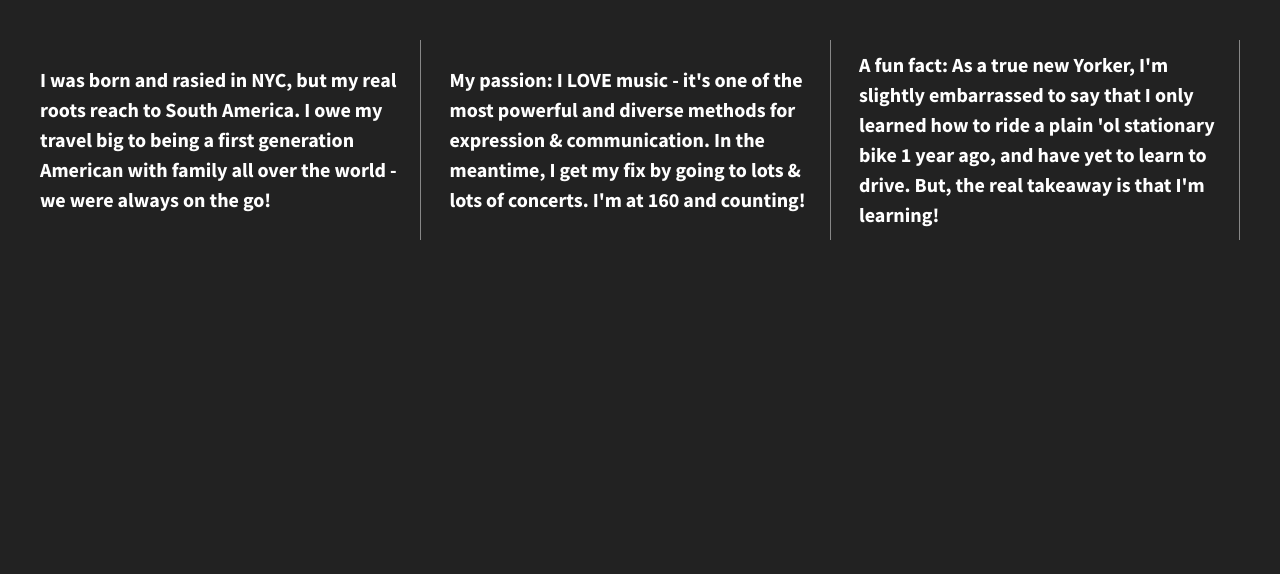
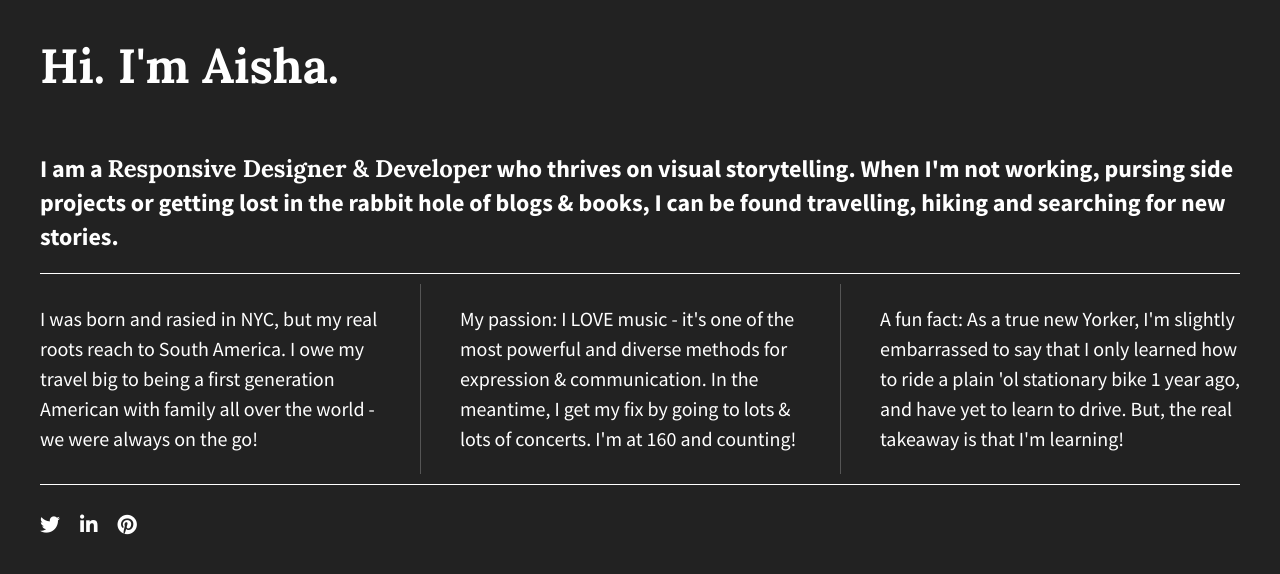
Before and after one commit to Karis-T/flexbox-center-grids, a plain HTML site: page index.html in a window 1280 px wide. Drawn offline with nearby package versions, Linux system fonts and the light colour scheme.

Commit message:
Added header main and footer

```diff
--- a/css/main.css
+++ b/css/main.css
@@ -99,38 +99,87 @@ textarea {
 html {
   background-color: #222;
   height: 100%;
+  width: 100%;
 }
 
 body {
   font-family: 'Source Sans Pro', sans-serif;
-  padding: 2em;
+  padding: 0 2em;
   font-size: 1.25em;
-  height: 100%;
+  color: #fff;
+  display: flex;
+  justify-content: center;
 }
 
-.wrapper {
-  /*add display:flex and set justify-content to space-between*/
-  font-weight: 700;
-  display:flex;
+.flex-container {
+  display: flex;
+  flex-flow: row wrap;
   justify-content: space-between;
+  max-width: 1200px;
 }
 
-.div-1, .div-2, .div-3 {
-  /*give the divs a width of 30%, add display:flex, set justify-content and align-items to center*/
-  color: #fff;
-  line-height: 1.5em;
-  font-size: 1em;
-  height: 200px;
+header,
+footer {
   display: flex;
-  width: 30%;
+  justify-content: flex-start;
+  width: 100%;
+}
+
+main {
+  display: flex;
   justify-content: center;
-  align-items: center;
-  padding-right: 1em;
-  border-right: 1px solid #888;
+  border-bottom: 1px solid #fff;
+  width: 100%;
 }
 
 
+h1{
+  font-size: 3rem;
+}
 
+h2{
+  font-size: 1.5rem;
+}
+
+#wrapper{
+  display: flex;
+  align-items: center;
+  flex-flow: row wrap;
+  justify-content: space-between;
+  padding: 10px 0;
+}
+
+.flex-items{
+  /*give the divs a width of 30%, add display:flex, set justify-content and align-items to center*/
+  display: flex;
+  justify-content: center;
+  align-items: center;
+  line-height: 1.5em;
+  font-size: 1em;
+  width: 30%;
+}
+
+#div-1{
+  border-right: 1px solid #555;
+  padding-right: 20px;
+}
+
+#div-2{
+  border-right: 1px solid #555;
+  padding-right: 20px;
+}
+
+span {
+  font-family: 'Lora', sans-serif;
+}
+
+footer {
+  border-top: 1px solid #fff;
+}
+
+footer i {
+  padding: 30px 20px 0 0;
+}
 
 /* ==========================================================================
    Helper classes
--- a/index.html
+++ b/index.html
@@ -15,23 +15,35 @@
         <script src="js/vendor/modernizr-2.8.3.min.js"></script>
         <link href='http://fonts.googleapis.com/css?family=Lora:700' rel='stylesheet' type='text/css'>
         <link href='http://fonts.googleapis.com/css?family=Source+Sans+Pro:400,700' rel='stylesheet' type='text/css'>
+        <script src="https://kit.fontawesome.com/1913d45e6e.js" crossorigin="anonymous"></script>
+
     </head>
     <body>
-        <!--[if lt IE 8]>
-            <p class="browserupgrade">You are using an <strong>outdated</strong> browser. Please <a href="http://browsehappy.com/">upgrade your browser</a> to improve your experience.</p>
-        <![endif]-->
-
-        <section class="wrapper">
-            <div class="div-1">
+      <section class="flex-container">
+      <header>
+        <h1><span>Hi. I'm Aisha.</span></h1>
+      </header>
+      <main>
+        <h2>I am a <span>Responsive Designer & Developer</span> who thrives on visual storytelling. When I'm not working, pursing side projects or getting lost in the rabbit hole of blogs & books, I can be found travelling, hiking and searching for new stories.</h2>
+      </main>
+      <div id="wrapper">
+            <div id="div-1" class="flex-items">
                 <p> I was born and rasied in NYC, but my real roots reach to South America. I owe my travel big to being a first generation American with family all over the world - we were always on the go!</p>
             </div>
-            <div class="div-2">
+            <div id="div-2" class="flex-items">
                 <p>My passion: I LOVE music - it's one of the most powerful and diverse methods for expression & communication. In the meantime, I get my fix by going to lots & lots of concerts. I'm at 160 and counting!</p>
             </div>
-            <div class="div-3">
+            <div id="div-3" class="flex-items">
                 <p>A fun fact: As a true new Yorker, I'm slightly embarrassed to say that I only learned how to ride a plain 'ol stationary bike 1 year ago, and have yet to learn to drive. But, the real takeaway is that I'm learning!</p>
             </div>
-        </section>
+          </div>
+        <footer>
+            <i class="fab fa-twitter"></i>
+            <i class="fab fa-linkedin-in"></i>
+            <i class="fab fa-pinterest"></i>
+        </footer>
+      </section>
+
 
         <script src="https://ajax.googleapis.com/ajax/libs/jquery/1.11.3/jquery.min.js"></script>
         <script>window.jQuery || document.write('<script src="js/vendor/jquery-1.11.3.min.js"><\/script>')</script>
```
